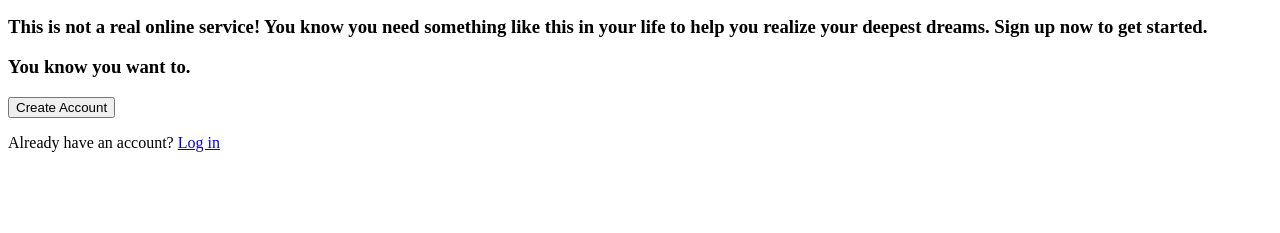
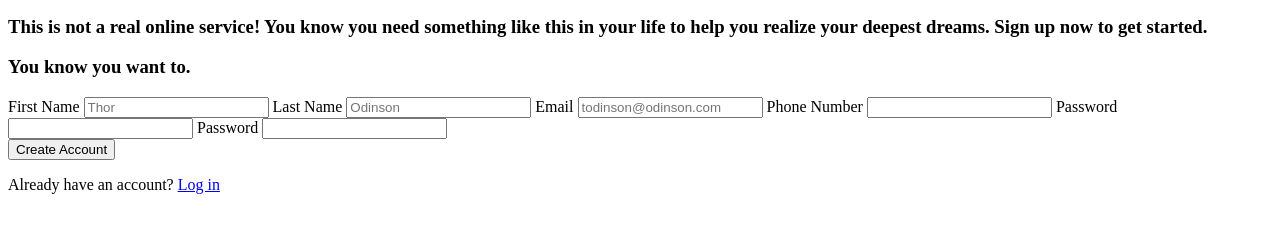
Before and after one commit to zsalehi/odin-sign-up-form, a plain HTML site: page index.html in a window 1280 px wide. Shown: the part 541-774 px from the top of the page. Drawn offline with Linux system fonts and the light colour scheme.

Commit message:
Added form fields

```diff
--- a/index.html
+++ b/index.html
@@ -10,7 +10,7 @@
 <body>
     <div class="section image-sidebar">
         <div class="logo">
-            <img src="/assets/img/odin-lined.png" alt="The Odin Project">
+            <img src="assets/img/odin-lined.png" alt="The Odin Project">
             <span class="logo-text">ODIN</span>
         </div>
         <div class="section-footer">
@@ -23,7 +23,26 @@
             <h3 class="text">You <span class="emphasis">know</span> you want to.</h3>
         </div>
         <div class="form-container">
+            <form action="http://httpbin.org/post" method="post">
 
+                <label for="first_name">First Name</label>
+                <input type="text" name="first_name" id="first_name" placeholder="Thor">
+                <label for="last_name">Last Name</label>
+                <input type="text" name="last_name" id="last_name" placeholder="Odinson">
+
+                <label for="email">Email</label>
+                <input type="email" name="email" id="email" placeholder="todinson@odinson.com">
+                <label for="phone_number">Phone Number</label>
+                <input type="tel" name="phone_number" id="phone_number">
+
+                <label for="password">Password</label>
+                <input type="password" name="password" id="password" required class="error">
+                <label for="confirm_password">Password</label>
+                <input type="password" name="confirm_password" id="confirm_password" required class="error" >
+
+
+
+            </form>
         </div>
         <div class="form-submit-container">
             <button class="submit">Create Account</button>
```
